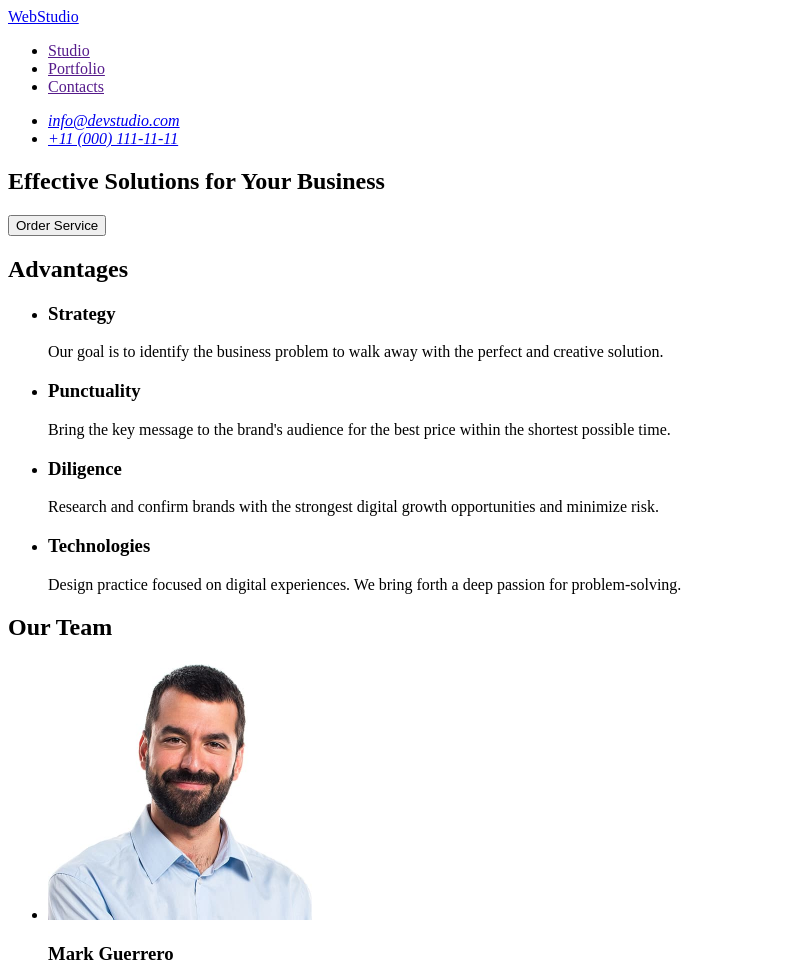
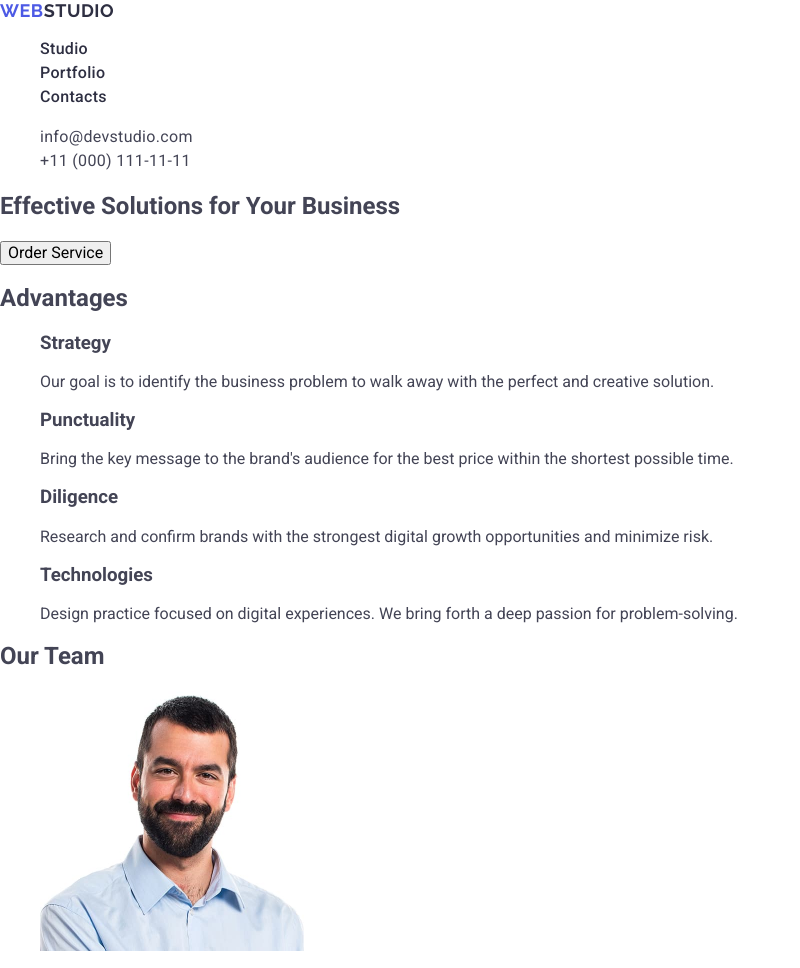
Before and after one commit to Alona-Volvach/goit-markup-hw-02, a plain HTML site: page index.html in a window 1280 px wide. Shown: the top 968 px of the page, without its empty margins (0-800 px from the left). Drawn offline with nearby package versions, Linux system fonts and the light colour scheme.

Commit message:
add styles

```diff
--- /dev/null
+++ b/css/style.css
@@ -0,0 +1,60 @@
+body {
+  font-family: "Roboto", sans-serif;
+  color: #434455;
+  background-color: #fff;
+}
+ul,
+ol {
+  list-style-type: none;
+}
+a {
+  text-decoration: none;
+}
+.logo {
+  font-family: "Raleway", sans-serif;
+  font-weight: 700;
+  font-size: 18px;
+  line-height: 1.17;
+  letter-spacing: 0.03em;
+  text-transform: uppercase;
+  color: #4d5ae5;
+}
+.header-logo .logo-part {
+  color: #2e2f42;
+}
+
+.nav-link {
+  font-weight: 500;
+  font-size: 16px;
+  line-height: 1.5;
+  letter-spacing: 0.02em;
+  color: #2e2f42;
+}
+.contacts {
+  font-style: normal;
+}
+.contacts-link {
+  font-size: 16px;
+  line-height: 150%;
+  letter-spacing: 0.02em;
+  color: #434455;
+}
+.nav-link:hover,
+.nav-link:focus,
+.contacts-link:hover,
+.contacts-link:focus {
+  color: #404bbf;
+}
+footer {
+  background-color: #2e2f42;
+}
+.footer-logo .logo-part-footer {
+  color: #f4f4fd;
+}
+.text-footer {
+  font-weight: 400;
+  font-size: 16px;
+  line-height: 1.5;
+  letter-spacing: 0.02em;
+  color: #f4f4fd;
+}
--- a/index.html
+++ b/index.html
@@ -4,28 +4,54 @@
     <meta charset="UTF-8" />
     <meta name="viewport" content="width=device-width, initial-scale=1.0" />
     <title>Web studio</title>
+    <link rel="preconnect" href="https://fonts.googleapis.com" />
+    <link rel="preconnect" href="https://fonts.gstatic.com" crossorigin />
+    <link
+      href="https://fonts.googleapis.com/css2?family=Raleway:wght@700&family=Roboto:wght@400; 500; 700&display=swap"
+      rel="stylesheet"
+    />
+    <link
+      rel="stylesheet"
+      href="https://cdnjs.cloudflare.com/ajax/libs/modern-normalize/3.0.1/modern-normalize.min.css"
+      integrity="sha512-q6WgHqiHlKyOqslT/lgBgodhd03Wp4BEqKeW6nNtlOY4quzyG3VoQKFrieaCeSnuVseNKRGpGeDU3qPmabCANg=="
+      crossorigin="anonymous"
+      referrerpolicy="no-referrer"
+    />
+    <link rel="stylesheet" href="./css/style.css" />
   </head>
   <body>
-    <header>
-      <nav>
-        <a href="/" class="logo">WebStudio</a>
-        <ul>
-          <li><a href="">Studio</a></li>
-          <li><a href="">Portfolio</a></li>
-          <li><a href="">Contacts</a></li>
+    <header class="page-header">
+      <nav class="header-nav">
+        <a class="logo header-logo" href="./index.html"
+          >Web<span class="logo-part">Studio</span></a
+        >
+        <ul class="nav-list">
+          <li class="nav-item">
+            <a class="nav-link" href="./index.html">Studio</a>
+          </li>
+          <li class="nav-item"><a class="nav-link" href="">Portfolio</a></li>
+          <li class="nav-item"><a class="nav-link" href="">Contacts</a></li>
         </ul>
       </nav>
 
-      <address>
-        <ul>
-          <li><a href="mailto:info@devstudio.com">info@devstudio.com</a></li>
-          <li><a href="tel:+110001111111">+11 (000) 111-11-11</a></li>
+      <address class="contacts">
+        <ul class="contacts-list">
+          <li class="contacts-item">
+            <a class="contacts-link" href="mailto:info@devstudio.com"
+              >info@devstudio.com</a
+            >
+          </li>
+          <li class="contacts-item">
+            <a class="contacts-link" href="tel:+110001111111"
+              >+11 (000) 111-11-11</a
+            >
+          </li>
         </ul>
       </address>
     </header>
-    <main>
-      <section>
-        <h1>Effective Solutions for Your Business</h1>
+    <main class="page-main">
+      <section class="section-main-hero">
+        <h1 class="tittle-hero">Effective Solutions for Your Business</h1>
         <button type="button">Order Service</button>
       </section>
       <section>
@@ -87,9 +113,11 @@
         </ul>
       </section>
     </main>
-    <footer>
-      <a href="/" class="logo">WebStudio</a>
-      <p>
+    <footer class="page-footer">
+      <a class="logo footer-logo" href="./index.html"
+        >Web<span class="logo-part-footer">Studio</span></a
+      >
+      <p class="text-footer">
         Increase the flow of customers and sales for your business with digital
         marketing & growth solutions.
       </p>
```
